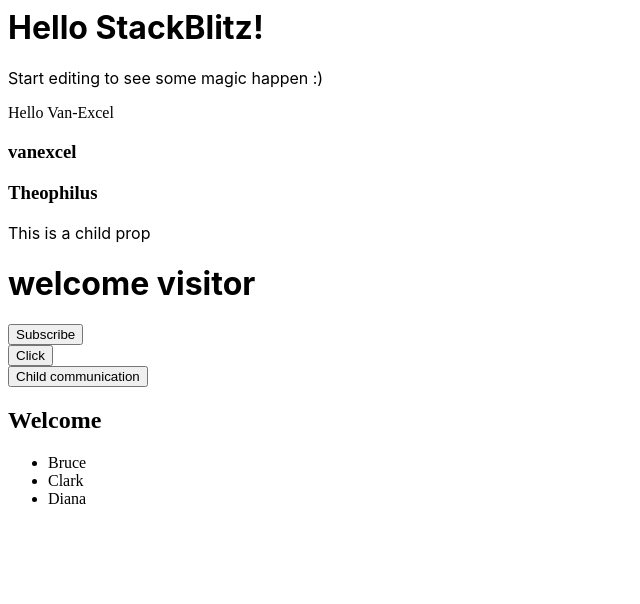
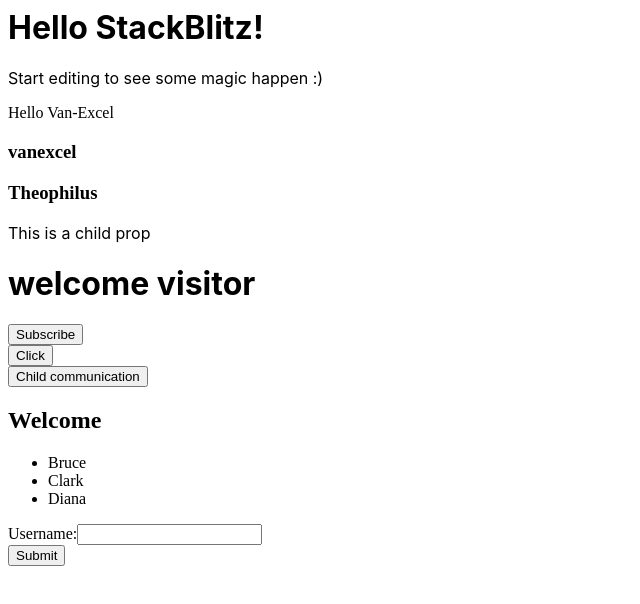
Before and after one commit to Van-Excel/React-crash-course, a React (Create React App) app: page / in a window 1280 px wide. Shown: the top 604 px of the page, without its empty margins (0-640 px from the left). Built offline with nearby package versions, Linux system fonts and the light colour scheme.

Commit message:
Forms in React

```diff
--- a/src/App.js
+++ b/src/App.js
@@ -6,7 +6,8 @@
 import { Events } from './Events.js';
 import { Parent } from './Parent.js';
 import { Conditional } from './Conditional.js';
-import {Lists} from './Lists.js'
+import {Lists} from './Lists.js';
+import {Forms} from './Forms.js';
 export default function App() {
   return (
     <div>
@@ -22,6 +23,7 @@
       <Parent />
       <Conditional />
       <Lists />
+      <Forms />
     </div>
   );
 }
--- /dev/null
+++ b/src/Forms.js
@@ -0,0 +1,21 @@
+import React from 'react';
+import {useState} from 'react';
+
+export function Forms() {
+  const [userName, setUserName] = useState('')
+  function handleSubmit(event){
+    event.preventDefault()
+    console.log({userName})
+  }
+  return (
+    <div>
+      <form onSubmit = {handleSubmit}>
+        <div>
+          <label>Username:</label>
+          <input type="text" value = {userName} onChange ={(event)=>{setUserName(event.target.value)}}></input>
+        </div>
+        <button type='submit'>Submit</button>
+      </form>
+    </div>
+  );
+}
--- a/src/Lists.js
+++ b/src/Lists.js
@@ -3,7 +3,7 @@
 export const Lists = () => {
   const names = ['Bruce', 'Clark', 'Diana'];
   const listNames = names.map((name) => {
-    return <li>{name}</li>;
+    return <li key={name}>{name}</li>;
   });
   return (
     <div>
```
